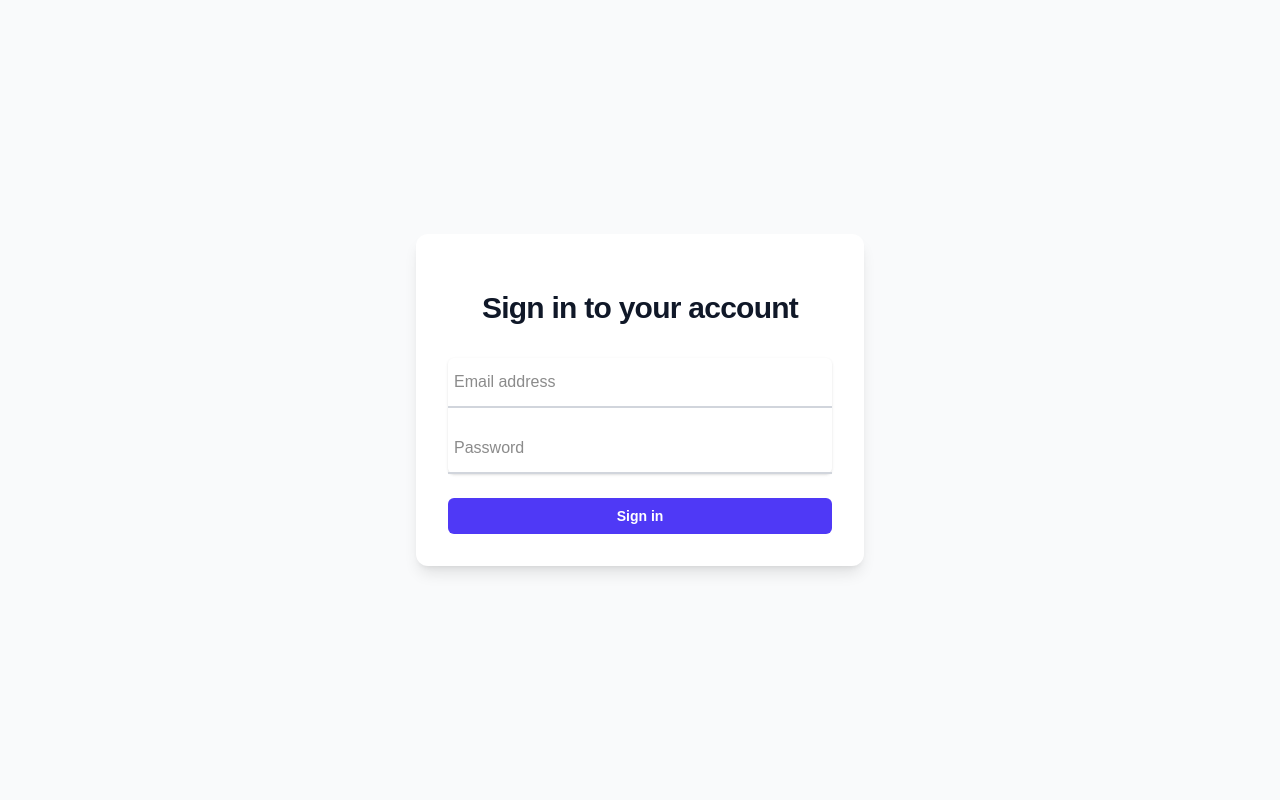
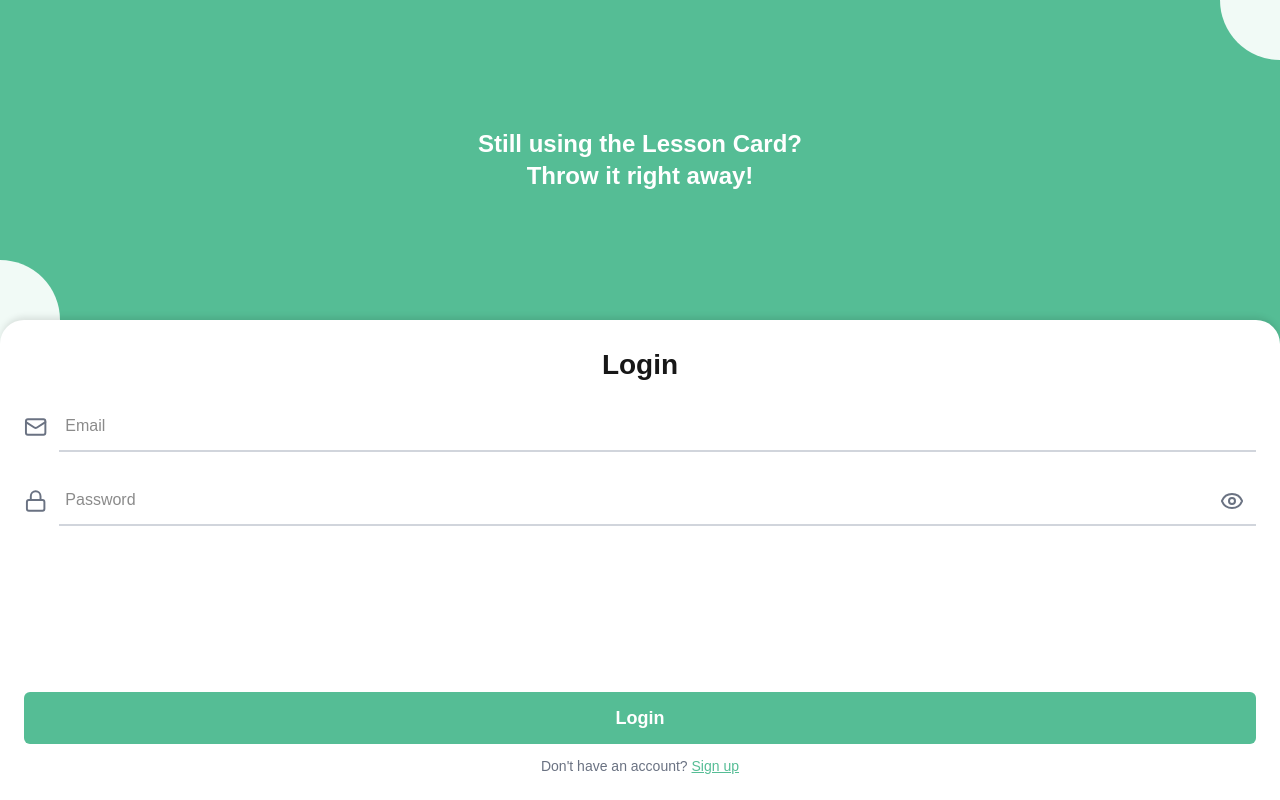
Before and after one commit to j606888/googoocard, a Next.js app: page /login in a window 1280 px wide. Built offline with nearby package versions, Linux system fonts and the light colour scheme.

Commit message:
Add jwt for login token

```diff
--- a/package.json
+++ b/package.json
@@ -11,6 +11,7 @@
   "dependencies": {
     "@prisma/client": "^6.9.0",
     "bcryptjs": "^3.0.2",
+    "jsonwebtoken": "^9.0.2",
     "lucide-react": "^0.514.0",
     "next": "15.3.3",
     "react": "^19.0.0",
@@ -19,6 +20,7 @@
   "devDependencies": {
     "@eslint/eslintrc": "^3",
     "@tailwindcss/postcss": "^4",
+    "@types/jsonwebtoken": "^9.0.9",
     "@types/node": "^20",
     "@types/react": "^19",
     "@types/react-dom": "^19",
--- /dev/null
+++ b/src/app/api/login/route.ts
@@ -0,0 +1,46 @@
+import { NextResponse } from "next/server";
+import { createAuthSession } from "@/lib/auth";
+import prisma from "@/lib/prisma";
+import bcrypt from "bcryptjs";
+
+export async function POST(request: Request) {
+  try {
+    const { email, password } = await request.json();
+
+    const user = await prisma.user.findUnique({
+      where: { email },
+    });
+
+    if (!user) {
+      return NextResponse.json(
+        { error: "Invalid email or password" },
+        { status: 401 }
+      );
+    }
+
+    const isValidPassword = await bcrypt.compare(password, user.password);
+
+    if (!isValidPassword) {
+      return NextResponse.json(
+        { error: "Invalid email or password" },
+        { status: 401 }
+      );
+    }
+
+    await createAuthSession(user.id.toString());
+
+    return NextResponse.json({
+      message: "Login successful",
+      user: {
+        id: user.id,
+        email: user.email,
+      },
+    });
+  } catch (error) {
+    console.error("Login error:", error);
+    return NextResponse.json(
+      { error: "Internal server error" },
+      { status: 500 }
+    );
+  }
+}
--- a/src/app/api/test/route.ts
+++ /dev/null
@@ -1,13 +0,0 @@
-// app/api/test/route.ts
-import { NextResponse } from 'next/server';
-import prisma from '@/lib/prisma';
-
-export async function GET() {
-  try {
-    const users = await prisma.user.findMany();
-    return NextResponse.json({ success: true, users });
-  } catch (err) {
-    console.error(err);
-    return NextResponse.json({ success: false, error: 'DB error' }, { status: 500 });
-  }
-}
--- a/src/app/login/page.tsx
+++ b/src/app/login/page.tsx
@@ -1,175 +1,109 @@
-'use client';
+"use client";
 
-import { useState } from 'react';
-import { useRouter } from 'next/navigation';
-
-const validateEmail = (email: string): boolean => {
-  const emailRegex = /^[a-zA-Z0-9._%+-]+@[a-zA-Z0-9.-]+\.[a-zA-Z]{2,}$/;
-  return emailRegex.test(email);
-};
-
-interface PasswordValidationResult {
-  isValid: boolean;
-  errors: string[];
-}
-
-const validatePassword = (password: string): PasswordValidationResult => {
-  const errors: string[] = [];
-
-  // Check minimum length
-  if (password.length < 8) {
-    errors.push('Password must be at least 8 characters long');
-  }
-
-  // Check for lowercase letter
-  if (!/[a-z]/.test(password)) {
-    errors.push('Password must contain at least one lowercase letter');
-  }
-
-  // Check for uppercase letter
-  if (!/[A-Z]/.test(password)) {
-    errors.push('Password must contain at least one uppercase letter');
-  }
-
-  // Check for number
-  if (!/\d/.test(password)) {
-    errors.push('Password must contain at least one number');
-  }
-
-  return {
-    isValid: errors.length === 0,
-    errors
-  };
-};
+import {  Mail, Lock, Eye, EyeOff } from "lucide-react";
+import Link from "next/link";
+import { useState } from "react";
 
 export default function LoginPage() {
-  const [email, setEmail] = useState('');
-  const [password, setPassword] = useState('');
-  const [error, setError] = useState('');
-  const [emailError, setEmailError] = useState('');
-  const [passwordErrors, setPasswordErrors] = useState<string[]>([]);
-  const router = useRouter();
+  const [email, setEmail] = useState("");
+  const [password, setPassword] = useState("");
+  const [showPassword, setShowPassword] = useState(false);
 
   const handleEmailChange = (e: React.ChangeEvent<HTMLInputElement>) => {
-    const newEmail = e.target.value;
-    setEmail(newEmail);
-
-    if (newEmail && !validateEmail(newEmail)) {
-      setEmailError('Please enter a valid email address');
-    } else {
-      setEmailError('');
-    }
+    setEmail(e.target.value);
   };
 
   const handlePasswordChange = (e: React.ChangeEvent<HTMLInputElement>) => {
-    const newPassword = e.target.value;
-    setPassword(newPassword);
-
-    if (newPassword) {
-      const validation = validatePassword(newPassword);
-      setPasswordErrors(validation.errors);
-    } else {
-      setPasswordErrors([]);
-    }
+    setPassword(e.target.value);
   };
 
   const handleSubmit = async (e: React.FormEvent) => {
     e.preventDefault();
-    setError('');
 
-    if (!validateEmail(email)) {
-      setEmailError('Please enter a valid email address');
-      return;
-    }
 
-    const passwordValidation = validatePassword(password);
-    if (!passwordValidation.isValid) {
-      setPasswordErrors(passwordValidation.errors);
-      return;
-    }
+    const response = await fetch("/api/login", {
+      method: "POST",
+      headers: {
+        "Content-Type": "application/json",
+      },
+      body: JSON.stringify({ email, password }),
+    });
+    const data = await response.json();
 
-    try {
-      // TODO: Implement actual login logic here
-      console.log('Login attempt with:', { email, password });
-      // For now, just redirect to home page
-      router.push('/');
-    } catch (error: unknown) {
-      setError('Invalid email or password');
-      console.error('Login error:', error);
-    }
+    console.log(data);
   };
 
   return (
-    <div className="min-h-screen flex items-center justify-center bg-gray-50">
-      <div className="max-w-md w-full space-y-8 p-8 bg-white rounded-xl shadow-lg">
-        <div>
-          <h2 className="mt-6 text-center text-3xl font-bold tracking-tight text-gray-900">
-            Sign in to your account
+    <div className="flex flex-col items-center justify-center left-0 right-0 top-0 bottom-0 absolute bg-primary-500 overflow-hidden">
+      <div className="relative w-full flex items-center justify-center h-[40vh]">
+        <h2 className="text-white text-center text-2xl font-semibold">
+          Still using the Lesson Card?
+          <br />
+          Throw it right away!
         </h2>
+        <div className="w-30 h-30 rounded-full bg-primary-50 absolute -bottom-15 -left-15"></div>
+        <div className="w-30 h-30 rounded-full bg-primary-50 absolute -top-15 -right-15"></div>
       </div>
-        <form className="mt-8 space-y-6" onSubmit={handleSubmit}>
-          <div className="space-y-4 rounded-md shadow-sm">
-            <div>
-              <label htmlFor="email" className="sr-only">
-                Email address
-              </label>
+      <div className="h-[60vh] bg-white rounded-t-3xl w-full p-6 flex flex-col items-center z-1 shadow-[0_-4px_6px_-1px_rgba(0,0,0,0.1)]">
+        <div className="w-full">
+          <h2 className="text-[28px] font-semibold mb-4 text-center">
+            Login
+          </h2>
+          <div className="flex flex-col gap-6">
+            <div className="flex items-center gap-3">
+              <Mail className="w-6 h-6 text-gray-500" />
+              <div className="relative w-full">
                 <input
-                id="email"
-                name="email"
                   type="email"
-                autoComplete="email"
-                required
-                className={`w-full border-b-2 border-gray-300 px-1.5 py-3 text-base focus:outline-none ${
-                  emailError ? "border-red-500" : ""
-                }`}
-                placeholder="Email address"
+                  placeholder="Email"
+                  className="w-full border-b-2 border-gray-300 px-1.5 py-3 text-base focus:outline-none"
                   value={email}
                   onChange={handleEmailChange}
                 />
-              {emailError && <p className="text-red-500 text-sm">{emailError}</p>}
+
               </div>
-            <div>
-              <label htmlFor="password" className="sr-only">
-                Password
-              </label>
+            </div>
+            <div className="relative flex items-center gap-3">
+              <Lock className="w-6 h-6 text-gray-500" />
+              <div className="relative w-full">
                 <input
-                id="password"
-                name="password"
-                type="password"
-                autoComplete="current-password"
-                required
-                className={`w-full border-b-2 border-gray-300 px-1.5 py-3 text-base focus:outline-none ${
-                  passwordErrors.length > 0 ? "border-red-500" : ""
-                }`}
+                  type={showPassword ? "text" : "password"}
                   placeholder="Password"
+                  className="w-full border-b-2 border-gray-300 px-1.5 py-3 text-base focus:outline-none"
                   value={password}
                   onChange={handlePasswordChange}
                 />
-              {passwordErrors.length > 0 && (
-                <div className="mt-1">
-                  {passwordErrors.map((error, index) => (
-                    <p key={index} className="text-red-500 text-sm">
-                      {error}
-                    </p>
-                  ))}
               </div>
+              <button className="absolute right-0 top-0 bottom-0 p-3">
+                {showPassword ? (
+                  <EyeOff
+                    className="w-6 h-6 text-gray-500"
+                    onClick={() => setShowPassword(false)}
+                  />
+                ) : (
+                  <Eye
+                    className="w-6 h-6 text-gray-500"
+                    onClick={() => setShowPassword(true)}
+                  />
                 )}
+              </button>
             </div>
           </div>
-
-          {error && (
-            <div className="text-red-500 text-sm text-center">{error}</div>
-          )}
-
-          <div>
+        </div>
+        <div className="mt-auto w-full">
           <button
-              type="submit"
-              className="group relative flex w-full justify-center rounded-md bg-indigo-600 px-3 py-2 text-sm font-semibold text-white hover:bg-indigo-500 focus-visible:outline focus-visible:outline-2 focus-visible:outline-offset-2 focus-visible:outline-indigo-600"
+            className="bg-primary-500 w-full text-white px-4 py-3 rounded-md font-bold text-lg"
+            onClick={handleSubmit}
           >
-              Sign in
+            Login
           </button>
+          <p className="text-sm text-gray-500 text-center mt-3">
+            Don&apos;t have an account?{" "}
+            <Link href="/signup" className="text-primary-500 underline">
+              Sign up
+            </Link>
+          </p>
         </div>
-        </form>
       </div>
     </div>
   );
--- a/src/app/signup/page.tsx
+++ b/src/app/signup/page.tsx
@@ -18,13 +18,13 @@ const validatePassword = (password: string) => {
     return "Password must contain at least one lowercase letter";
   }
 
-  if (!/[A-Z]/.test(password)) {
-    return "Password must contain at least one uppercase letter";
-  }
+  // if (!/[A-Z]/.test(password)) {
+  //   return "Password must contain at least one uppercase letter";
+  // }
 
-  if (!/\d/.test(password)) {
-    return "Password must contain at least one number";
-  }
+  // if (!/\d/.test(password)) {
+  //   return "Password must contain at least one number";
+  // }
 
   return "";
 };
--- /dev/null
+++ b/src/lib/auth.ts
@@ -0,0 +1,24 @@
+import { cookies } from "next/headers";
+import jwt from "jsonwebtoken";
+
+const JWT_SECRET = process.env.JWT_SECRET!;
+
+export const generateAuthToken = (userId: string) => {
+  return jwt.sign({ id: userId }, JWT_SECRET, { expiresIn: "7d" });
+};
+
+export const setAuthCookie = async (token: string) => {
+  const cookieStore = await cookies();
+  cookieStore.set("auth_token", token, {
+    httpOnly: true,
+    secure: process.env.NODE_ENV === "production",
+    maxAge: 7 * 24 * 60 * 60, // 7 days
+    path: "/",
+  });
+};
+
+export const createAuthSession = async (userId: string) => {
+  const token = generateAuthToken(userId);
+  await setAuthCookie(token);
+  return token;
+};
```
Also changed, not shown: src/app/api/signup/route.ts (+32 -9 lines), 1 other file (tests, documents, lock files or other folders). Lines whose indentation alone changed are shown as unchanged.
